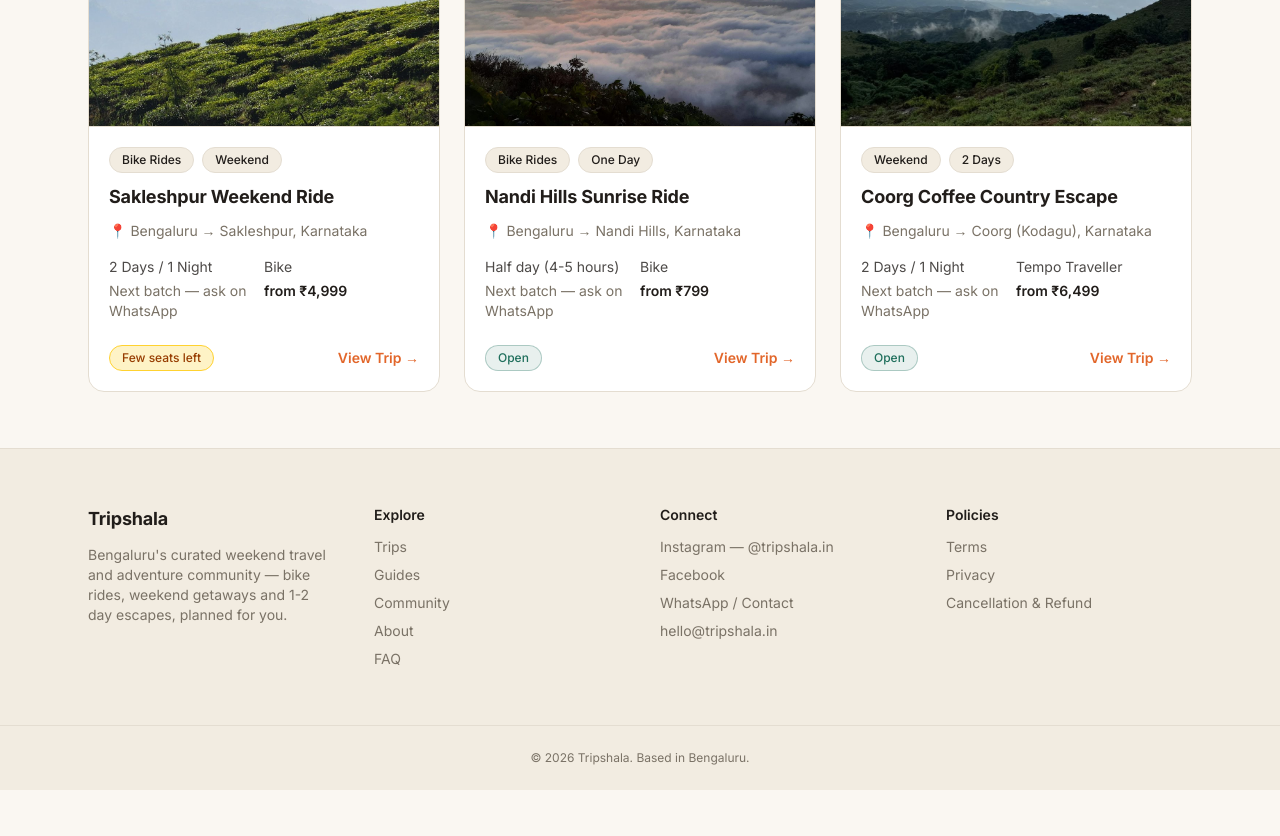
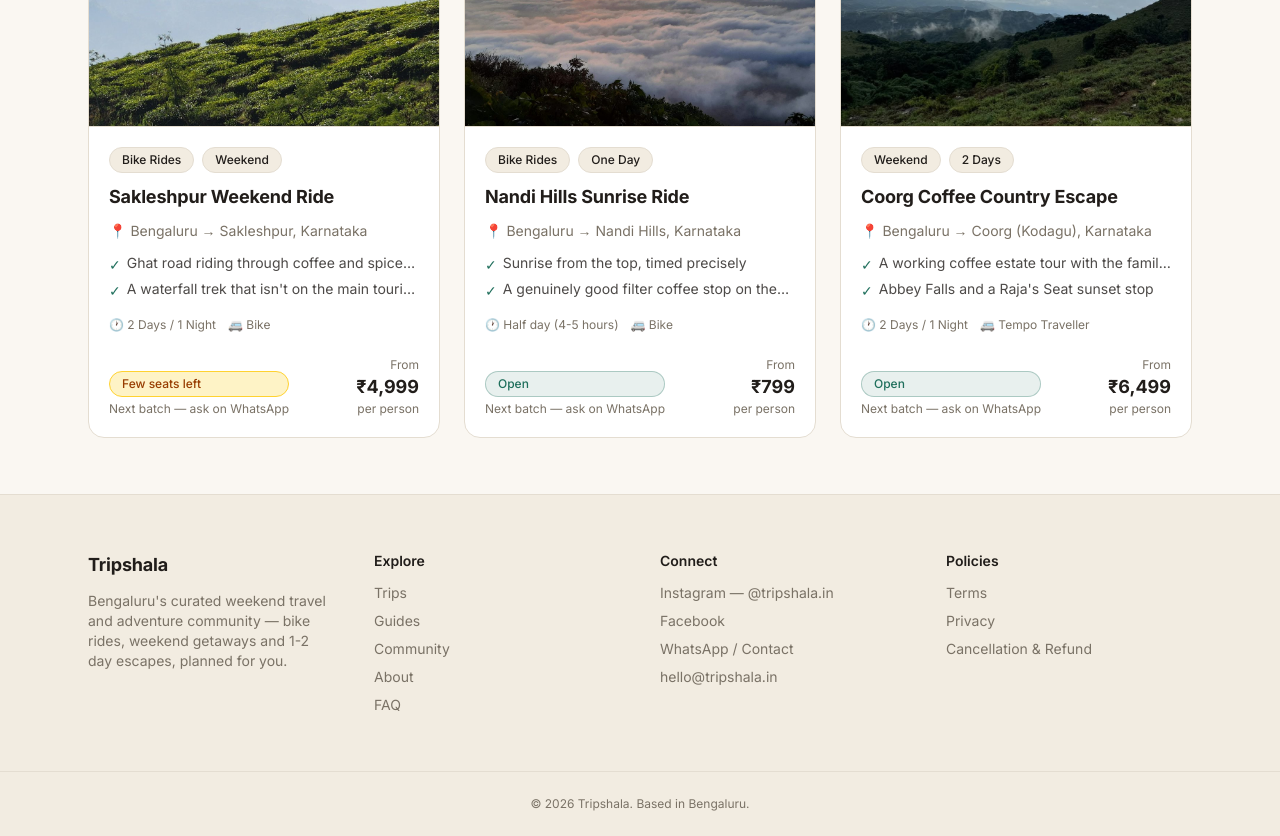
Before and after one commit to mayankkabtiyal5-ship-it/tripshala-web, a Next.js app: page /community in a window 1280 px wide. Shown: the part 1940-2776 px from the top of the page. Before the commit the page ends 2730 px from the top, so only its background shows below. Built offline with nearby package versions, Linux system fonts and the light colour scheme; no server answers.

Commit message:
Enrich trip cards with highlight bullets and clearer pricing

```diff
--- a/src/components/TripCard.tsx
+++ b/src/components/TripCard.tsx
@@ -39,15 +39,33 @@ export function TripCard({ trip }: { trip: Trip }) {
           {trip.title}
         </h3>
         <p className="text-sm text-muted">📍 Bengaluru → {trip.destination}</p>
-        <div className="mt-1 grid grid-cols-2 gap-y-1 text-sm text-ink/80">
-          <span>{trip.duration}</span>
-          <span>{trip.transport}</span>
-          <span className="text-muted">{trip.date}</span>
-          <span className="font-semibold text-ink">from ₹{trip.price.toLocaleString("en-IN")}</span>
+
+        {trip.highlights.length > 0 && (
+          <ul className="flex flex-col gap-1">
+            {trip.highlights.slice(0, 2).map((h) => (
+              <li key={h} className="flex items-start gap-1.5 text-sm text-ink/80">
+                <span className="mt-0.5 text-accent-2">✓</span>
+                <span className="line-clamp-1">{h}</span>
+              </li>
+            ))}
+          </ul>
+        )}
+
+        <div className="mt-1 flex flex-wrap items-center gap-x-3 gap-y-1 text-xs text-muted">
+          <span>🕐 {trip.duration}</span>
+          <span>🚐 {trip.transport}</span>
         </div>
-        <div className="mt-auto flex items-center justify-between pt-3">
-          <Badge tone={status.tone}>{status.text}</Badge>
-          <span className="text-sm font-semibold text-accent group-hover:underline">View Trip →</span>
+
+        <div className="mt-auto flex items-end justify-between pt-3">
+          <div className="flex flex-col gap-1">
+            <Badge tone={status.tone}>{status.text}</Badge>
+            <span className="text-xs text-muted">{trip.date}</span>
+          </div>
+          <div className="text-right">
+            <div className="text-xs text-muted">From</div>
+            <div className="text-lg font-bold text-ink">₹{trip.price.toLocaleString("en-IN")}</div>
+            <div className="text-xs text-muted">per person</div>
+          </div>
         </div>
       </div>
     </Link>
```
